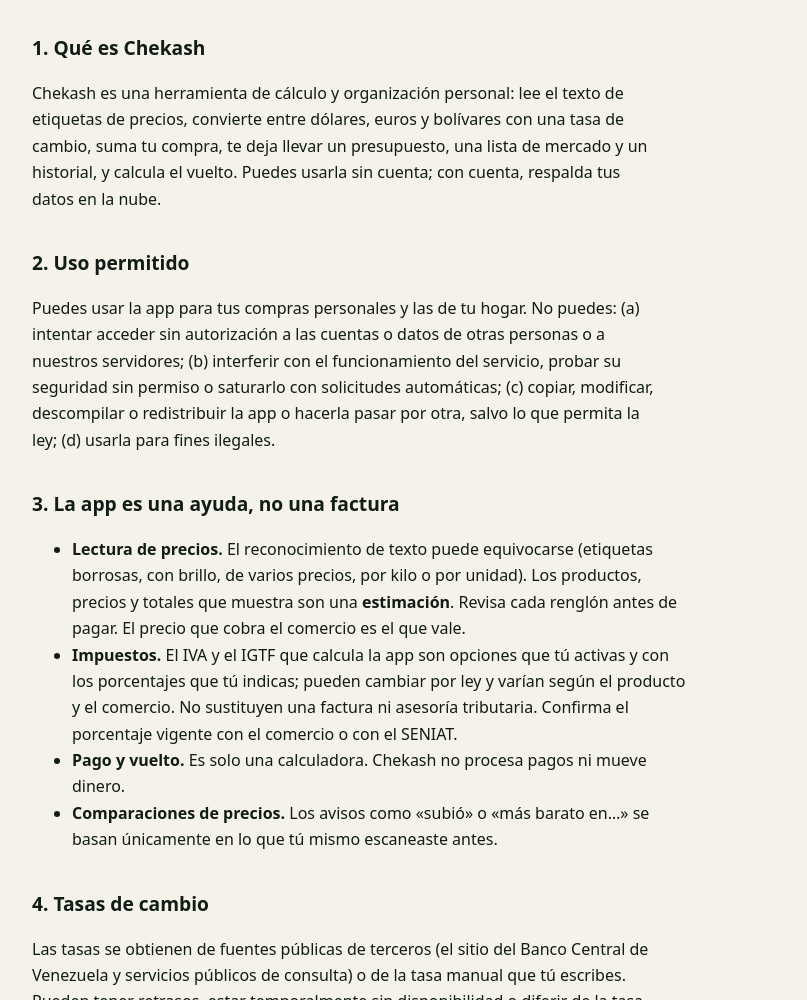
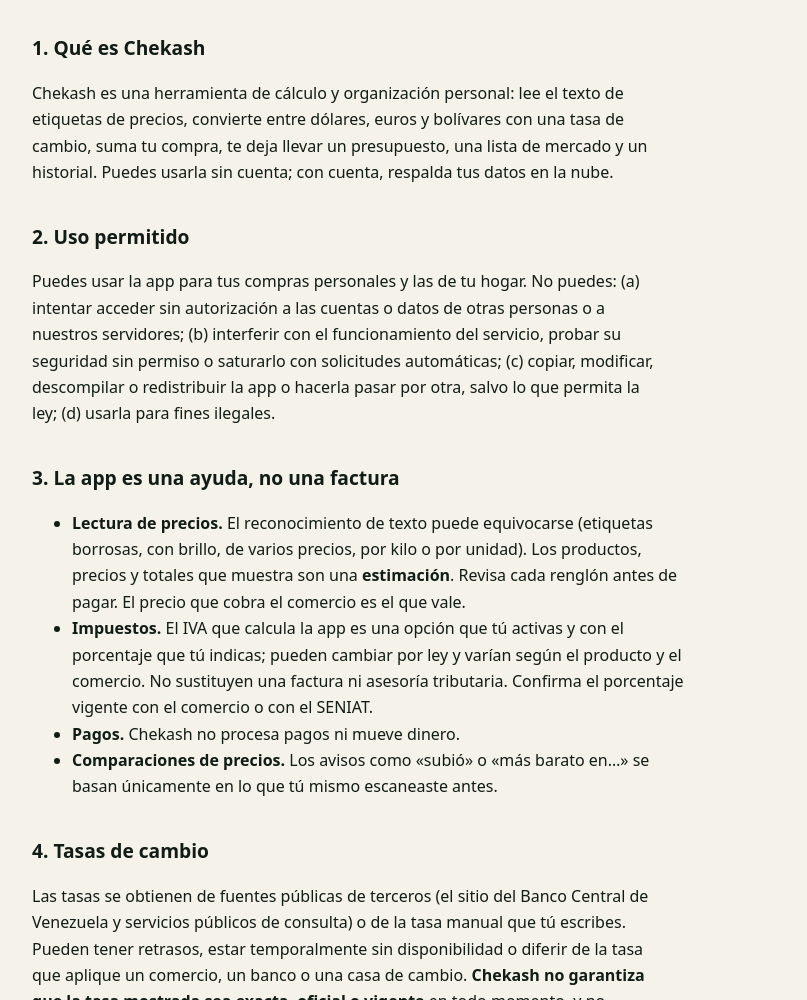
Before and after one commit to gamezcorporation/Chekash, a plain HTML site: page terminos-de-uso.html in a window 1280 px wide. Shown: the part 439-1439 px from the top of the page, without its empty margins (236-1043 px from the left). Drawn offline with Linux system fonts and the light colour scheme.

Commit message:
Update terminos-de-uso.html

```diff
--- a/terminos-de-uso.html
+++ b/terminos-de-uso.html
@@ -40,7 +40,7 @@
 </section>
 
 <h2>1. Qué es Chekash</h2>
-<p>Chekash es una herramienta de cálculo y organización personal: lee el texto de etiquetas de precios, convierte entre dólares, euros y bolívares con una tasa de cambio, suma tu compra, te deja llevar un presupuesto, una lista de mercado y un historial, y calcula el vuelto. Puedes usarla sin cuenta; con cuenta, respalda tus datos en la nube.</p>
+<p>Chekash es una herramienta de cálculo y organización personal: lee el texto de etiquetas de precios, convierte entre dólares, euros y bolívares con una tasa de cambio, suma tu compra, te deja llevar un presupuesto, una lista de mercado y un historial. Puedes usarla sin cuenta; con cuenta, respalda tus datos en la nube.</p>
 
 <h2>2. Uso permitido</h2>
 <p>Puedes usar la app para tus compras personales y las de tu hogar. No puedes: (a) intentar acceder sin autorización a las cuentas o datos de otras personas o a nuestros servidores; (b) interferir con el funcionamiento del servicio, probar su seguridad sin permiso o saturarlo con solicitudes automáticas; (c) copiar, modificar, descompilar o redistribuir la app o hacerla pasar por otra, salvo lo que permita la ley; (d) usarla para fines ilegales.</p>
@@ -48,8 +48,8 @@
 <h2>3. La app es una ayuda, no una factura</h2>
 <ul>
   <li><strong>Lectura de precios.</strong> El reconocimiento de texto puede equivocarse (etiquetas borrosas, con brillo, de varios precios, por kilo o por unidad). Los productos, precios y totales que muestra son una <strong>estimación</strong>. Revisa cada renglón antes de pagar. El precio que cobra el comercio es el que vale.</li>
-  <li><strong>Impuestos.</strong> El IVA y el IGTF que calcula la app son opciones que tú activas y con los porcentajes que tú indicas; pueden cambiar por ley y varían según el producto y el comercio. No sustituyen una factura ni asesoría tributaria. Confirma el porcentaje vigente con el comercio o con el SENIAT.</li>
-  <li><strong>Pago y vuelto.</strong> Es solo una calculadora. Chekash no procesa pagos ni mueve dinero.</li>
+  <li><strong>Impuestos.</strong> El IVA que calcula la app es una opción que tú activas y con el porcentaje que tú indicas; pueden cambiar por ley y varían según el producto y el comercio. No sustituyen una factura ni asesoría tributaria. Confirma el porcentaje vigente con el comercio o con el SENIAT.</li>
+  <li><strong>Pagos.</strong> Chekash no procesa pagos ni mueve dinero.</li>
   <li><strong>Comparaciones de precios.</strong> Los avisos como «subió» o «más barato en…» se basan únicamente en lo que tú mismo escaneaste antes.</li>
 </ul>
 
```
